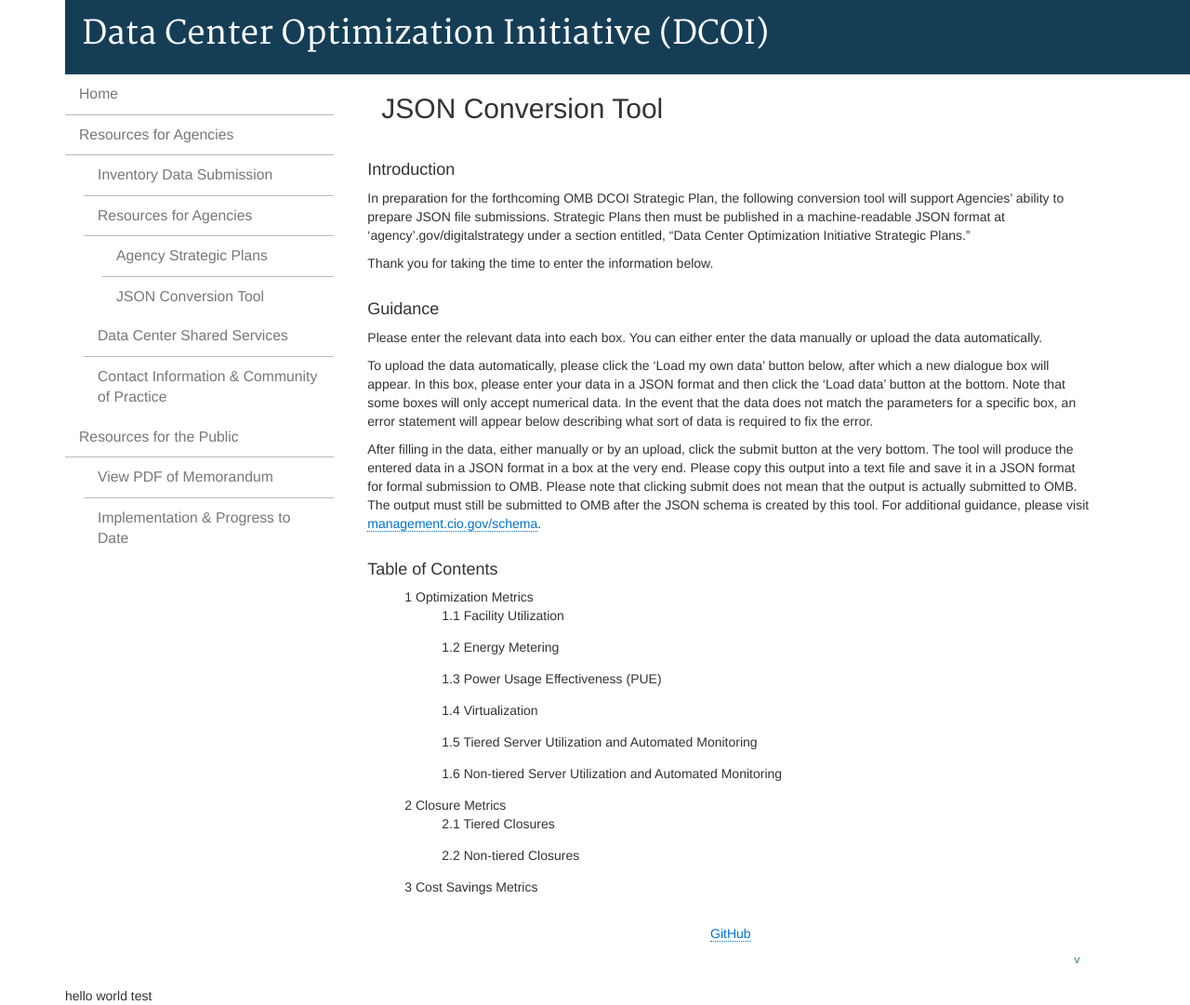
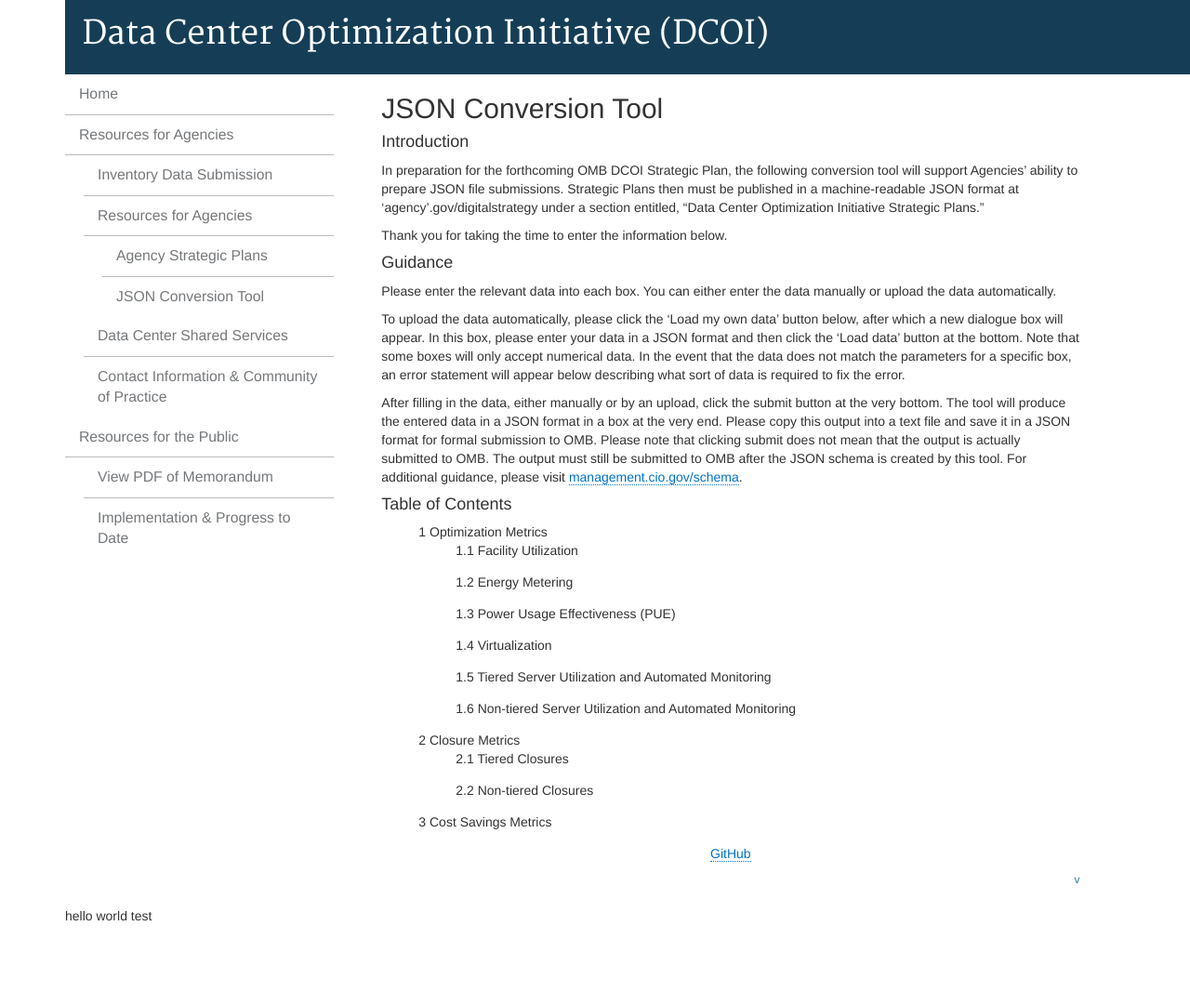
Before and after one commit to ydave-reisys/datacenters, a Jekyll site: the page built from pages/json-conversion-tool.html, in a window 1280 px wide and 1081 px high. Shown: the whole window at 93% size. Built offline with Jekyll 4.4.1, drawn with Linux system fonts in a browser that asks for light colours; nearby versions of some CDN libraries; Markdown is read by kramdown in place of the engine named in the settings; a script that is not in the unit is left out.

Commit message:
JSON Conversion Tool formatting

```diff
--- a/pages/json-conversion-tool.html
+++ b/pages/json-conversion-tool.html
@@ -12,8 +12,8 @@ description: "JSON Conversion Tool"
 
 <h2 id="json-conversion-tool">JSON Conversion Tool</h2>
 
-<div class="row">
-    <div class="intro">
+<!--<div class="row">-->
+    <!--<div class="intro">-->
         <h4>Introduction</h4>
         <p>
             In preparation for the forthcoming OMB DCOI Strategic Plan, the following conversion tool will support
@@ -24,9 +24,9 @@ description: "JSON Conversion Tool"
         <p>
             Thank you for taking the time to enter the information below.
         </p>
-    </div>
+   <!-- </div>
 
-    <div class="intro">
+    <div class="intro">-->
         <h4>Guidance</h4>
         <p>
             Please enter the relevant data into each box. You can either enter the data manually or upload the data
@@ -47,9 +47,9 @@ description: "JSON Conversion Tool"
             not mean that the output is actually submitted to OMB. The output must still be submitted to OMB after the
             JSON schema is created by this tool. For additional guidance, please visit <a href="https://management.cio.gov/schema" target="_blank">management.cio.gov/schema</a>.
         </p>
-    </div>
+   <!-- </div>
 
-    <div class="intro">
+    <div class="intro">-->
         <h4>Table of Contents</h4>
         <ol class="table-of-contents" type="1">
             <li>Optimization Metrics
@@ -70,8 +70,8 @@ description: "JSON Conversion Tool"
             </li>
             <li>Cost Savings Metrics</li>
         </ol>
-    </div>
-</div>
+   <!-- </div>
+</div>-->
 <div id="app" class="row app"></div>
 <p class="text-center" class="row">
     <a href="https://github.com/REI-Systems/OMB-FITARA-DCOI-json-editor">GitHub</a>
```
